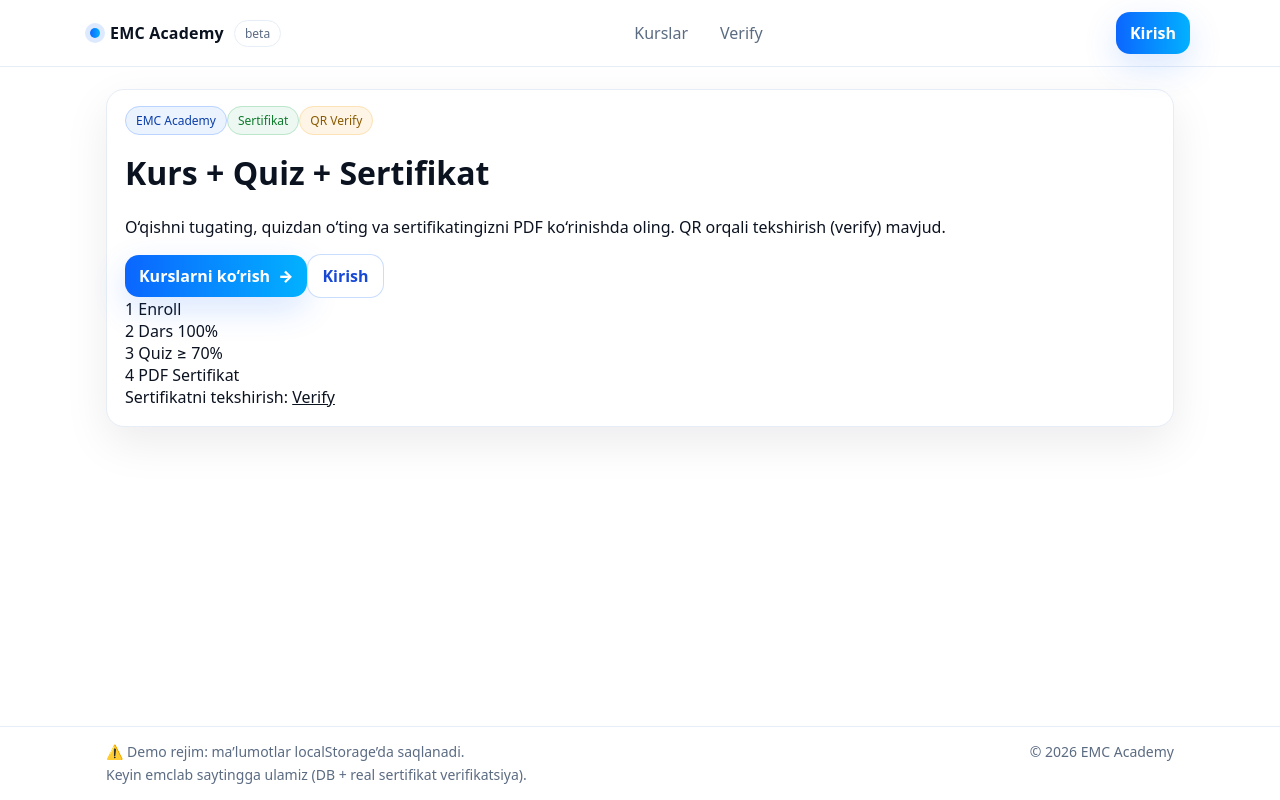
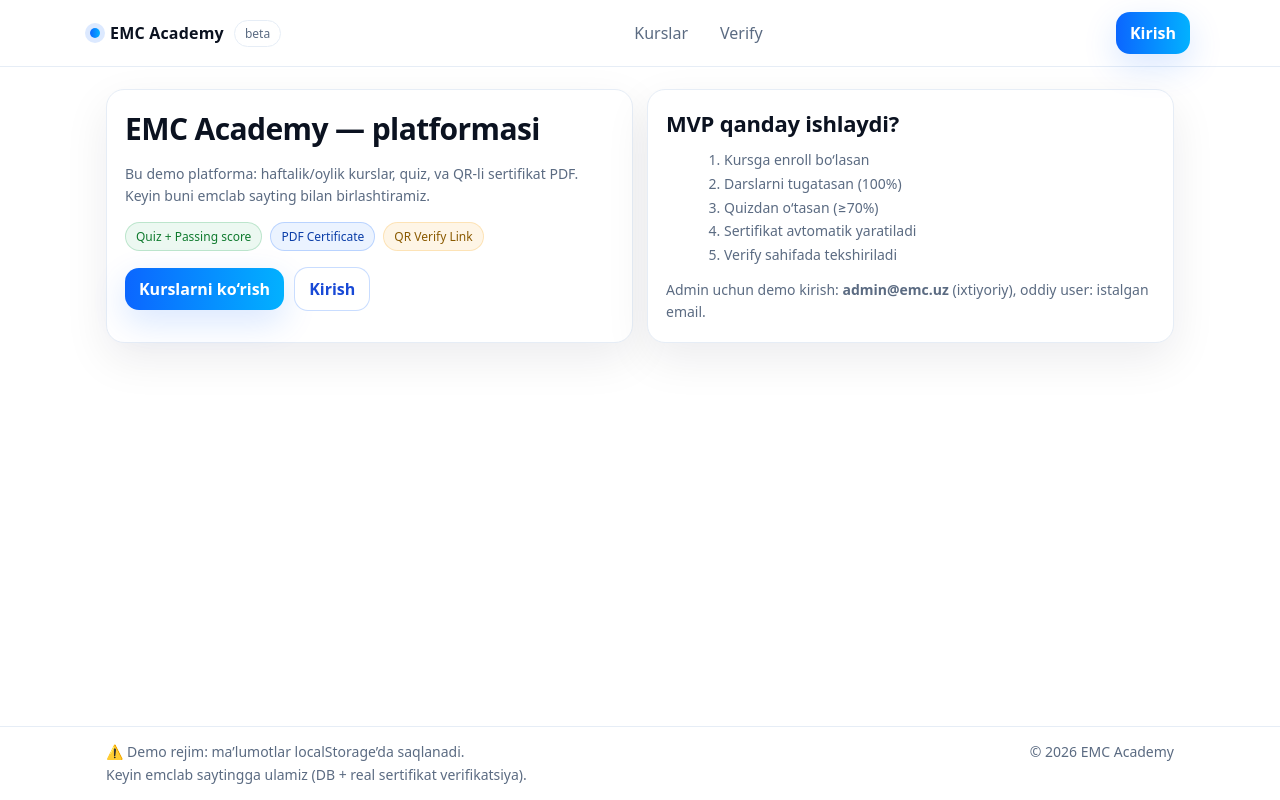
Before and after one commit to Odamov490/emc-academy, a React (Vite) app: page / in a window 1280 px wide. Built offline with nearby package versions, Linux system fonts and the light colour scheme.

Commit message:
Yangilandi

```diff
--- a/src/pages/Home.jsx
+++ b/src/pages/Home.jsx
@@ -1,60 +1,40 @@
-import React from "react";
-import { Link } from "react-router-dom";
-import { Card, Badge } from "../components/ui.jsx";
+import React from 'react';
+import { Link } from 'react-router-dom';
+import { Card, Badge } from '../components/ui.jsx';
 
 export default function Home() {
   return (
-    <div className="homeMinWrap">
-      <div className="homeMinBg" />
+    <div className="grid2">
+      <Card>
+        <h1 className="h1">EMC Academy — platformasi</h1>
+        <p className="muted">
+          Bu demo platforma: haftalik/oylik kurslar, quiz, va QR-li sertifikat PDF.
+          Keyin buni emclab sayting bilan birlashtiramiz.
+        </p>
+        <div className="row gap8 wrap">
+          <Badge variant="success">Quiz + Passing score</Badge>
+          <Badge variant="info">PDF Certificate</Badge>
+          <Badge variant="warning">QR Verify Link</Badge>
+        </div>
+        <div className="mt16 row gap10">
+          <Link className="btn" to="/academy">Kurslarni ko‘rish</Link>
+          <Link className="btn btnGhost" to="/login">Kirish</Link>
+        </div>
+      </Card>
 
-      <div className="homeMinContainer">
-        <Card className="homeMinCard">
-          <div className="homeMinTop">
-            <span className="homeMinDot" />
-            <Badge variant="info">EMC Academy</Badge>
-            <Badge variant="success">Sertifikat</Badge>
-            <Badge variant="warning">QR Verify</Badge>
-          </div>
-
-          <h1 className="homeMinTitle">Kurs + Quiz + Sertifikat</h1>
-
-          <p className="homeMinText">
-            O‘qishni tugating, quizdan o‘ting va sertifikatingizni PDF ko‘rinishda oling.
-            QR orqali tekshirish (verify) mavjud.
-          </p>
-
-          <div className="homeMinActions">
-            <Link className="btn" to="/academy">
-              Kurslarni ko‘rish <span aria-hidden="true">→</span>
-            </Link>
-            <Link className="btn btnGhost" to="/login">
-              Kirish
-            </Link>
-          </div>
-
-          <div className="homeMinHow">
-            <div className="homeMinHowItem">
-              <span className="homeMinChip">1</span> Enroll
-            </div>
-            <div className="homeMinHowLine" />
-            <div className="homeMinHowItem">
-              <span className="homeMinChip">2</span> Dars 100%
-            </div>
-            <div className="homeMinHowLine" />
-            <div className="homeMinHowItem">
-              <span className="homeMinChip">3</span> Quiz ≥ 70%
-            </div>
-            <div className="homeMinHowLine" />
-            <div className="homeMinHowItem">
-              <span className="homeMinChip">4</span> PDF Sertifikat
-            </div>
-          </div>
-
-          <div className="homeMinNote">
-            Sertifikatni tekshirish: <Link className="homeMinLink" to="/verify">Verify</Link>
-          </div>
-        </Card>
-      </div>
+      <Card>
+        <h2 className="h2">MVP qanday ishlaydi?</h2>
+        <ol className="list">
+          <li>Kursga enroll bo‘lasan</li>
+          <li>Darslarni tugatasan (100%)</li>
+          <li>Quizdan o‘tasan (≥70%)</li>
+          <li>Sertifikat avtomatik yaratiladi</li>
+          <li>Verify sahifada tekshiriladi</li>
+        </ol>
+        <div className="mt12 muted">
+          Admin uchun demo kirish: <b>admin@emc.uz</b> (ixtiyoriy), oddiy user: istalgan email.
+        </div>
+      </Card>
     </div>
   );
 }
```
